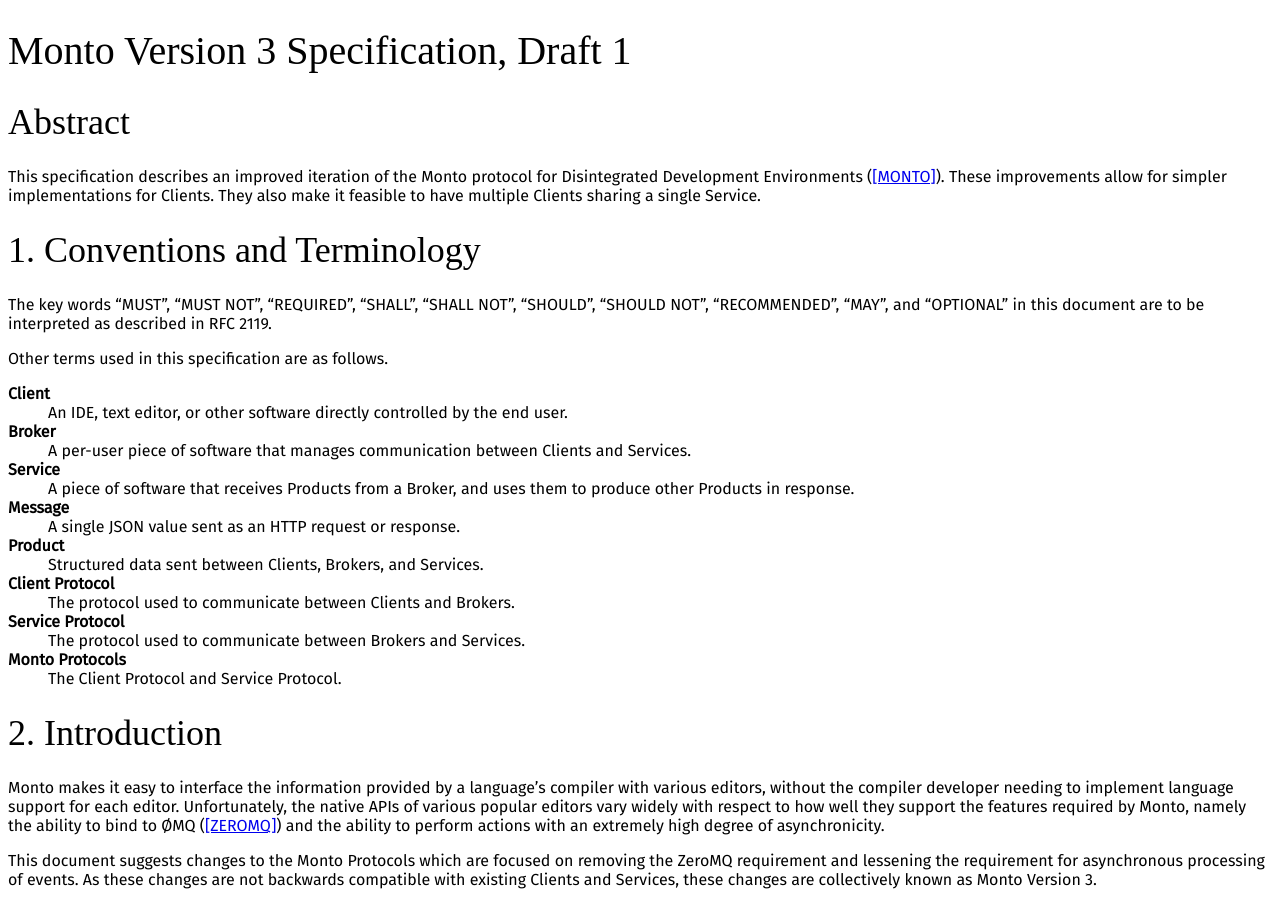
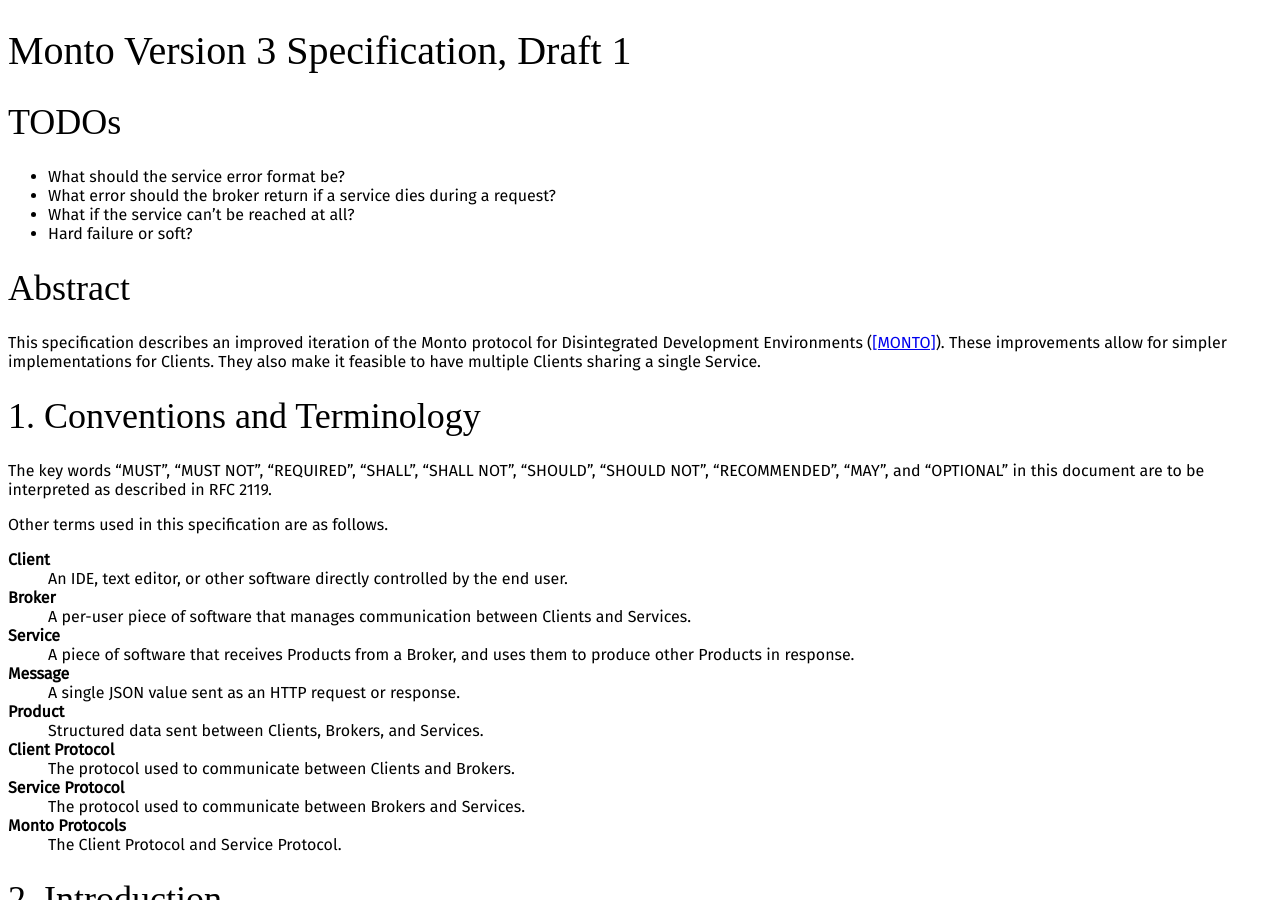
Before and after one commit to remexre/remexre.github.io, a Jekyll site: the page built from _posts/2017-05-19-monto-version-3-specification-draft-1.md, in a window 1280 px wide and 900 px high. Built offline with Jekyll 4.4.1, drawn with Linux system fonts in a browser that asks for light colours; some web fonts are replaced.

Commit message:
Adds TODOs to spec.

```diff
--- a/_posts/2017-05-19-monto-version-3-specification-draft-1.md
+++ b/_posts/2017-05-19-monto-version-3-specification-draft-1.md
@@ -2,6 +2,13 @@
 layout: rfc
 title: "Monto Version 3 Specification, Draft 1"
 ---
+
+# TODOs
+
+ - What should the service error format be?
+ - What error should the broker return if a service dies during a request?
+ - What if the service can't be reached at all?
+  - Hard failure or soft?
 
 # Abstract
 
```
Also changed, not shown: _posts/2017-05-22-monto-version-3-differences.md (renamed from _posts/2017-05-22-monto-version-3-motivations.md, +1 -1 lines), Gemfile.lock, 1 other file.
